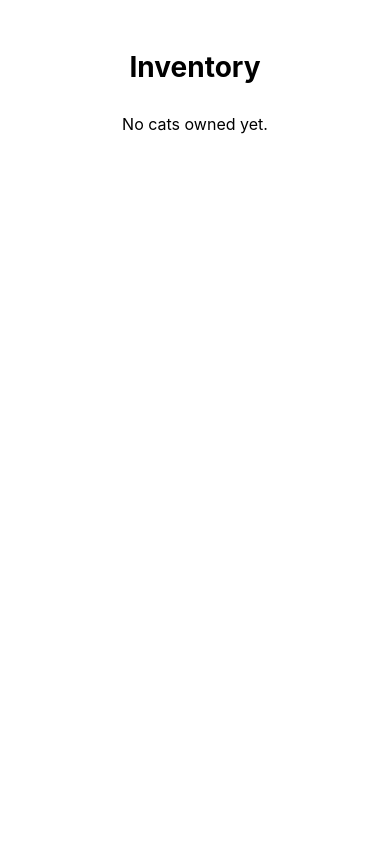
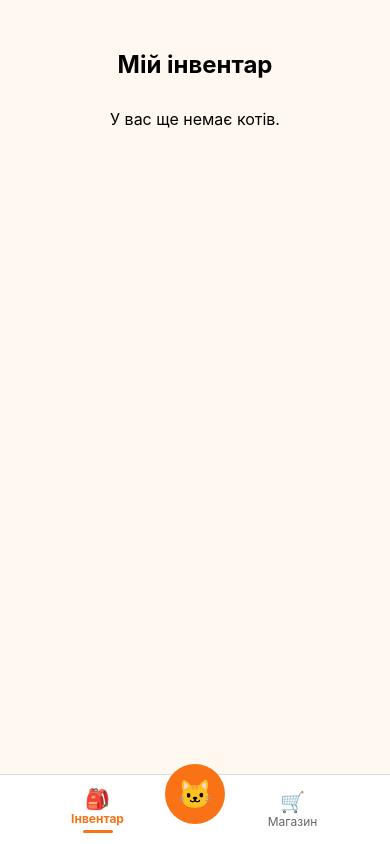
Before and after one commit to VitaliyPanchishniy/cat-clicker, a React Native app: screen /Inventory in a window 390 px wide. Built offline with nearby package versions, Linux system fonts and the light colour scheme.

Commit message:
добавив навігацію між екранами

```diff
--- a/App.tsx
+++ b/App.tsx
@@ -1,16 +1,18 @@
 import React from 'react';
 import { Provider } from 'react-redux';
+import { PersistGate } from 'redux-persist/integration/react';
 import { NavigationContainer } from '@react-navigation/native';
-import { store } from './src/store/store';
 import AppNavigator from './src/navigation/AppNavigator';
-
+import { store, persistor } from './src/store/store';
 
 export default function App() {
   return (
     <Provider store={store}>
-      <NavigationContainer>
-        <AppNavigator />
-      </NavigationContainer>
+      <PersistGate loading={null} persistor={persistor}>
+        <NavigationContainer>
+          <AppNavigator />
+        </NavigationContainer>
+      </PersistGate>
     </Provider>
   );
 }
--- a/package.json
+++ b/package.json
@@ -23,7 +23,8 @@
     "react-native-screens": "^4.10.0",
     "react-native-sound": "^0.11.2",
     "react-native-vector-icons": "^10.2.0",
-    "react-redux": "^9.2.0"
+    "react-redux": "^9.2.0",
+    "redux-persist": "^6.0.0"
   },
   "devDependencies": {
     "@babel/core": "^7.25.2",
--- a/src/screens/CounterScreen.tsx
+++ b/src/screens/CounterScreen.tsx
@@ -16,11 +16,11 @@ import { useNavigation } from '@react-navigation/native';
 
 const CounterScreen = () => {
   const dispatch = useAppDispatch();
-  const navigation =
-    useNavigation<NativeStackNavigationProp<RootStackParamList>>();
+  const navigation = useNavigation<NativeStackNavigationProp<RootStackParamList>>();
   const { points, selectedCat } = useAppSelector((state) => state.cats);
 
   const [fadeAnim] = useState(new Animated.Value(0));
+  const [activeTab, setActiveTab] = useState<'Inventory' | 'Shop'>('Inventory');
 
   const handleClick = () => {
     dispatch(addPoint());
@@ -31,6 +31,11 @@ const CounterScreen = () => {
       duration: 800,
       useNativeDriver: true,
     }).start();
+  };
+
+  const handleTabPress = (tab: 'Inventory' | 'Shop') => {
+    setActiveTab(tab);
+    navigation.navigate(tab);
   };
 
   return (
@@ -51,20 +56,43 @@ const CounterScreen = () => {
         </Animated.Text>
       </TouchableOpacity>
 
-      <View style={styles.bottomButtons}>
+      {/* Нижнє меню з 3 вкладками */}
+<View style={styles.bottomMenu}>
+  {/* Інвентар */}
   <TouchableOpacity
-          onPress={() => navigation.navigate('Inventory')}
-          style={styles.button}
+    style={styles.tabButton}
+    onPress={() => handleTabPress('Inventory')}
   >
-          <Text style={styles.buttonText}>🎒</Text>
+    <Text style={styles.icon}>🎒</Text>
+    <Text style={[styles.tabText, activeTab === 'Inventory' && styles.activeTabText]}>
+      Інвентар
+    </Text>
+    {activeTab === 'Inventory' && <View style={styles.activeLine} />}
   </TouchableOpacity>
+
+  {/* Центральна кнопка */}
+  <View style={styles.centerButtonWrapper}>
     <TouchableOpacity
-          onPress={() => navigation.navigate('Shop')}
-          style={styles.button}
+      style={styles.centerButton}
+      onPress={() => navigation.navigate('Counter')} // або залишити порожнім, якщо вже на Home
     >
-          <Text style={styles.buttonText}>🛒</Text>
+      <Text style={styles.centerIcon}>🐱</Text>
     </TouchableOpacity>
   </View>
+
+  {/* Магазин */}
+  <TouchableOpacity
+    style={styles.tabButton}
+    onPress={() => handleTabPress('Shop')}
+  >
+    <Text style={styles.icon}>🛒</Text>
+    <Text style={[styles.tabText, activeTab === 'Shop' && styles.activeTabText]}>
+      Магазин
+    </Text>
+    {activeTab === 'Shop' && <View style={styles.activeLine} />}
+  </TouchableOpacity>
+</View>
+
     </View>
   );
 };
@@ -98,20 +126,72 @@ const styles = StyleSheet.create({
     textAlign: 'center',
     width: '100%',
   },
-  bottomButtons: {
+  bottomMenu: {
     flexDirection: 'row',
+    justifyContent: 'space-around',
+    alignItems: 'center',
     position: 'absolute',
-    bottom: 30,
+    bottom: 0,
     width: '100%',
-    justifyContent: 'space-between',
-    paddingHorizontal: 30,
+    height: 70,
+    backgroundColor: '#fff',
+    borderTopWidth: 1,
+    borderTopColor: '#ddd',
   },
-  button: {
-    backgroundColor: '#008080',
-    padding: 12,
+  tabButton: {
+    flex: 1,
+    alignItems: 'center',
+    justifyContent: 'center',
+    position: 'relative',
+    paddingVertical: 8,
+  },
+  icon: {
+    fontSize: 22,
+  },
+  tabText: {
+    fontSize: 12,
+    color: '#666',
+    marginTop: 4,
+  },
+  activeTabText: {
+    color: '#ff6600', // помаранчевий текст для активної вкладки
+    fontWeight: 'bold',
+  },
+  activeLine: {
+    position: 'absolute',
+    top: 0,
+    height: 3,
+    width: '60%',
+    backgroundColor: '#ff6600',
+    borderRadius: 2,
+  },
+  centerButtonWrapper: {
+  width: 70,
+  height: 70,
+  borderRadius: 35,
+  backgroundColor: '#fff',
+  alignItems: 'center',
+  justifyContent: 'center',
+  marginBottom: 30,
+},
+
+centerButton: {
+  width: 60,
+  height: 60,
   borderRadius: 30,
+  backgroundColor: '#ff6600',
+  justifyContent: 'center',
+  alignItems: 'center',
+  shadowColor: '#000',
+  shadowOffset: { width: 0, height: 4 },
+  shadowOpacity: 0.3,
+  shadowRadius: 4,
+  elevation: 5,
 },
-  buttonText: {
-    fontSize: 24,
+
+centerIcon: {
+  fontSize: 28,
+  color: '#fff',
 },
+
 });
--- a/src/screens/InventoryScreen.tsx
+++ b/src/screens/InventoryScreen.tsx
@@ -1,39 +1,83 @@
-import React from 'react';
+import React, { useState } from 'react';
 import { View, Text, FlatList, StyleSheet, TouchableOpacity } from 'react-native';
 import { useAppDispatch, useAppSelector } from '../store/hooks';
 import { selectCat } from '../store/catsSlice';
+import { useNavigation } from '@react-navigation/native';
+import { NativeStackNavigationProp } from '@react-navigation/native-stack';
+import { RootStackParamList } from '../navigation/AppNavigator';
 import CatImage from '../components/CatImage';
 
 const InventoryScreen = () => {
   const dispatch = useAppDispatch();
+  const navigation = useNavigation<NativeStackNavigationProp<RootStackParamList>>();
   const { ownedCats, selectedCat } = useAppSelector((state) => state.cats);
+  const [activeTab, setActiveTab] = useState<'Inventory' | 'Shop' | 'Counter'>('Inventory');
+
+  const handleTabPress = (tab: 'Shop' | 'Counter') => {
+    setActiveTab(tab);
+    navigation.navigate(tab);
+  };
 
   return (
     <View style={styles.container}>
-      <Text style={styles.title}>Inventory</Text>
+      <Text style={styles.title}>Мій інвентар</Text>
+
       {ownedCats.length === 0 ? (
-        <Text style={styles.empty}>No cats owned yet.</Text>
+        <Text style={styles.empty}>У вас ще немає котів.</Text>
       ) : (
         <FlatList
           data={ownedCats}
           keyExtractor={(item) => item.id}
+          numColumns={2}
+          contentContainerStyle={styles.list}
           renderItem={({ item }) => {
             const isSelected = selectedCat?.id === item.id;
             return (
               <TouchableOpacity
                 onPress={() => dispatch(selectCat(item))}
-                style={[styles.card, isSelected && styles.selectedCard]}
+                style={[styles.catCard, isSelected && styles.selectedCard]}
               >
-                <CatImage url={item.url} width={120} height={120} />
-                <Text style={styles.idText}>ID: {item.id}</Text>
-                {isSelected && <Text style={styles.selectedLabel}>Selected</Text>}
+                <CatImage url={item.url} width={100} height={100} />
+                <Text style={styles.catId}>ID: {item.id}</Text>
+                {isSelected && <Text style={styles.selectedLabel}>Обраний</Text>}
               </TouchableOpacity>
             );
           }}
-          numColumns={2}
-          contentContainerStyle={styles.list}
         />
       )}
+
+      <View style={styles.bottomMenu}>
+        {/* Інвентар */}
+        <TouchableOpacity style={styles.tabButton}>
+          <Text style={styles.icon}>🎒</Text>
+          <Text style={[styles.tabText, activeTab === 'Inventory' && styles.activeTabText]}>
+            Інвентар
+          </Text>
+          {activeTab === 'Inventory' && <View style={styles.activeLine} />}
+        </TouchableOpacity>
+
+        {/* Центральна кнопка */}
+        <View style={styles.centerButtonWrapper}>
+          <TouchableOpacity
+            style={styles.centerButton}
+            onPress={() => handleTabPress('Counter')}
+          >
+            <Text style={styles.centerIcon}>🐱</Text>
+          </TouchableOpacity>
+        </View>
+
+        {/* Магазин */}
+        <TouchableOpacity
+          style={styles.tabButton}
+          onPress={() => handleTabPress('Shop')}
+        >
+          <Text style={styles.icon}>🛒</Text>
+          <Text style={[styles.tabText, activeTab === 'Shop' && styles.activeTabText]}>
+            Магазин
+          </Text>
+          {activeTab === 'Shop' && <View style={styles.activeLine} />}
+        </TouchableOpacity>
+      </View>
     </View>
   );
 };
@@ -43,11 +87,11 @@ export default InventoryScreen;
 const styles = StyleSheet.create({
   container: {
     flex: 1,
+    backgroundColor: '#FFF8F0',
     paddingTop: 50,
-    backgroundColor: '#fff',
   },
   title: {
-    fontSize: 28,
+    fontSize: 24,
     fontWeight: 'bold',
     alignSelf: 'center',
     marginBottom: 10,
@@ -58,30 +102,89 @@ const styles = StyleSheet.create({
     marginTop: 20,
   },
   list: {
-    paddingHorizontal: 10,
-    paddingBottom: 30,
+    paddingHorizontal: 16,
+    paddingBottom: 100,
   },
-  card: {
+  catCard: {
     flex: 1,
-    margin: 10,
+    margin: 8,
+    backgroundColor: '#fff',
+    borderRadius: 12,
+    padding: 8,
     alignItems: 'center',
-    backgroundColor: '#f0f0f0',
-    padding: 10,
-    borderRadius: 12,
+    elevation: 3,
   },
   selectedCard: {
     borderWidth: 2,
-    borderColor: '#ff8c00',
+    borderColor: '#FF8C00',
   },
-  idText: {
-    marginTop: 5,
+  catPrice: {
+    marginTop: 8,
+    fontSize: 14,
+    fontWeight: 'bold',
+    color: '#FF8C00',
+  },
+  catId: {
+    fontSize: 12,
+    color: '#666',
+    marginTop: 4,
+  },
+  selectedLabel: {
+    fontSize: 14,
+    color: '#FF8C00',
+    fontWeight: 'bold',
+    marginTop: 4,
+  },
+  bottomMenu: {
+    position: 'absolute',
+    bottom: 0,
+    flexDirection: 'row',
+    width: '100%',
+    height: 70,
+    backgroundColor: '#fff',
+    justifyContent: 'space-around',
+    alignItems: 'center',
+    borderTopWidth: 1,
+    borderColor: '#ddd',
+  },
+  tabButton: {
+    alignItems: 'center',
+    flex: 1,
+  },
+  icon: {
+    fontSize: 20,
+  },
+  tabText: {
     fontSize: 12,
     color: '#666',
   },
-  selectedLabel: {
-    marginTop: 4,
-    fontSize: 14,
-    color: '#ff8c00',
+  activeTabText: {
+    color: '#F97316',
     fontWeight: 'bold',
   },
+  activeLine: {
+    marginTop: 4,
+    height: 3,
+    width: 30,
+    backgroundColor: '#F97316',
+    borderRadius: 2,
+  },
+  centerButtonWrapper: {
+    position: 'absolute',
+    bottom: 20,
+    alignSelf: 'center',
+  },
+  centerButton: {
+    backgroundColor: '#F97316',
+    width: 60,
+    height: 60,
+    borderRadius: 30,
+    justifyContent: 'center',
+    alignItems: 'center',
+    elevation: 5,
+  },
+  centerIcon: {
+    fontSize: 28,
+    color: '#fff',
+  },
 });
--- a/src/screens/ShopScreen.tsx
+++ b/src/screens/ShopScreen.tsx
@@ -1,4 +1,4 @@
-import React, { useRef } from 'react';
+import React, { useRef, useState } from 'react';
 import {
   View,
   Text,
@@ -13,13 +13,17 @@ import { useAppDispatch, useAppSelector } from '../store/hooks';
 import { buyCat } from '../store/catsSlice';
 import { useGetCatsQuery } from '../services/api/api';
 import { Cat } from '../services/api/types';
-import { colors } from '../styles/colors';
+import { useNavigation } from '@react-navigation/native';
+import { NativeStackNavigationProp } from '@react-navigation/native-stack';
+import { RootStackParamList } from '../navigation/AppNavigator';
 
 const ShopScreen = () => {
   const dispatch = useAppDispatch();
-  const { data: cats, isLoading, error } = useGetCatsQuery();
+  const points = useAppSelector((state) => state.cats.points);
   const ownedCats = useAppSelector((state) => state.cats.ownedCats);
-  const points = useAppSelector((state) => state.cats.points);
+  const navigation = useNavigation<NativeStackNavigationProp<RootStackParamList>>();
+  const { data: cats = [], isLoading, error } = useGetCatsQuery();
+  const [activeTab, setActiveTab] = useState<'Inventory' | 'Shop' | 'Counter'>('Shop');
 
   const animatedValues = useRef<Animated.Value[]>([]).current;
 
@@ -44,6 +48,11 @@ const ShopScreen = () => {
     });
   };
 
+  const handleTabPress = (tab: 'Inventory' | 'Counter') => {
+    setActiveTab(tab);
+    navigation.navigate(tab);
+  };
+
   const renderItem = ({ item, index }: { item: Cat; index: number }) => {
     const isOwned = ownedCats.some((c) => c.id === item.id);
     const animatedStyle = {
@@ -52,18 +61,19 @@ const ShopScreen = () => {
     };
 
     return (
-      <Animated.View style={[styles.catContainer, animatedStyle]}>
-        <Image source={{ uri: item.url }} style={styles.catImage} resizeMode="contain" />
-        <Text style={styles.price}>💰 {item.price}</Text>
+      <Animated.View style={[styles.catCard, animatedStyle]}>
+        <Image source={{ uri: item.url }} style={styles.catImage} resizeMode="cover" />
+        <Text style={styles.catPrice}>💰 {item.price}</Text>
         <TouchableOpacity
           style={[
-            styles.button,
-            isOwned || points < item.price ? styles.buttonDisabled : null,
+           styles.buyButton,
+            (isOwned || points < item.price) && styles.buttonDisabled
           ]}
+
           onPress={() => handleBuy(item, index)}
           disabled={isOwned || points < item.price}
         >
-          <Text style={styles.buttonText}>
+          <Text style={styles.buyButtonText}>
             {isOwned ? 'Уже куплено' : 'Купити'}
           </Text>
         </TouchableOpacity>
@@ -74,7 +84,7 @@ const ShopScreen = () => {
   if (isLoading) {
     return (
       <View style={styles.center}>
-        <ActivityIndicator size="large" color={colors.white} />
+        <ActivityIndicator size="large" color="#F97316" />
         <Text>Завантаження котів...</Text>
       </View>
     );
@@ -94,11 +104,36 @@ const ShopScreen = () => {
       <Text style={styles.points}>CatCoins: {points}</Text>
       <FlatList
         data={cats}
+        keyExtractor={(item) => item.id}
+        numColumns={2}
+        contentContainerStyle={styles.list}
         renderItem={renderItem}
-        keyExtractor={(item) => item.id}
-        contentContainerStyle={styles.list}
-        numColumns={2}
       />
+
+      {/* Нижнє меню */}
+      <View style={styles.bottomMenu}>
+        <TouchableOpacity style={styles.tabButton} onPress={() => handleTabPress('Inventory')}>
+          <Text style={styles.icon}>🎒</Text>
+          <Text style={[styles.tabText, activeTab === 'Inventory' && styles.activeTabText]}>
+            Інвентар
+          </Text>
+          {activeTab === 'Inventory' && <View style={styles.activeLine} />}
+        </TouchableOpacity>
+
+        <View style={styles.centerButtonWrapper}>
+          <TouchableOpacity style={styles.centerButton} onPress={() => handleTabPress('Counter')}>
+            <Text style={styles.centerIcon}>🐱</Text>
+          </TouchableOpacity>
+        </View>
+
+        <TouchableOpacity style={styles.tabButton}>
+          <Text style={styles.icon}>🛒</Text>
+          <Text style={[styles.tabText, activeTab === 'Shop' && styles.activeTabText]}>
+            Магазин
+          </Text>
+          {activeTab === 'Shop' && <View style={styles.activeLine} />}
+        </TouchableOpacity>
+      </View>
     </View>
   );
 };
@@ -106,73 +141,65 @@ const ShopScreen = () => {
 export default ShopScreen;
 
 const styles = StyleSheet.create({
-  container: {
+  container: { flex: 1, backgroundColor: '#FFF8F0', paddingTop: 50 },
+  center: { flex: 1, justifyContent: 'center', alignItems: 'center', backgroundColor: '#FFF8F0' },
+  title: { fontSize: 24, fontWeight: 'bold', alignSelf: 'center' },
+  points: { fontSize: 16, textAlign: 'center', marginVertical: 10 },
+  errorText: { color: 'red', fontSize: 16 },
+  list: { paddingHorizontal: 16, paddingBottom: 100 },
+  catCard: {
     flex: 1,
-    padding: 16,
-    backgroundColor: '#FFF8F0',
-  },
-  center: {
-    flex: 1,
-    justifyContent: 'center',
+    margin: 8,
+    backgroundColor: '#fff',
+    borderRadius: 12,
+    padding: 8,
     alignItems: 'center',
-    backgroundColor: '#FFF8F0',
-  },
-  title: {
-    fontSize: 28,
-    fontWeight: 'bold',
-    textAlign: 'center',
-    marginBottom: 10,
-    color: colors.darkGray || '#000',
-  },
-  points: {
-    fontSize: 16,
-    textAlign: 'center',
-    marginBottom: 12,
-    color: colors.darkGray || '#000',
-  },
-  errorText: {
-    color: 'red',
-    fontSize: 16,
-  },
-  list: {
-    gap: 16,
-    justifyContent: 'center',
-  },
-  catContainer: {
-    backgroundColor: '#FFEDD5',
-    borderRadius: 16,
-    padding: 10,
-    alignItems: 'center',
-    margin: 8,
-    flex: 1,
-    shadowColor: '#000',
-    shadowOffset: { width: 0, height: 1 },
-    shadowOpacity: 0.2,
-    shadowRadius: 2,
     elevation: 3,
   },
-  catImage: {
-    width: 120,
-    height: 120,
-    borderRadius: 10,
-    marginBottom: 8,
-  },
-  price: {
-    fontSize: 16,
-    fontWeight: '600',
-    marginBottom: 6,
-  },
-  button: {
+  catImage: { width: 100, height: 100, borderRadius: 8 },
+  catPrice: { marginTop: 8, fontSize: 14, fontWeight: 'bold', color: '#FF8C00' },
+  buyButton: {
+    marginTop: 6,
     backgroundColor: '#F97316',
     paddingVertical: 6,
     paddingHorizontal: 16,
     borderRadius: 20,
   },
-  buttonDisabled: {
-    backgroundColor: '#D4D4D4',
+  buyButtonText: { color: '#fff', fontWeight: 'bold' },
+  buttonDisabled: { backgroundColor: '#D4D4D4' },
+
+  bottomMenu: {
+    position: 'absolute',
+    bottom: 0,
+    flexDirection: 'row',
+    width: '100%',
+    height: 70,
+    backgroundColor: '#fff',
+    justifyContent: 'space-around',
+    alignItems: 'center',
+    borderTopWidth: 1,
+    borderColor: '#ddd',
   },
-  buttonText: {
-    color: '#fff',
-    fontWeight: 'bold',
+  tabButton: { alignItems: 'center', flex: 1 },
+  icon: { fontSize: 20 },
+  tabText: { fontSize: 12, color: '#666' },
+  activeTabText: { color: '#F97316', fontWeight: 'bold' },
+  activeLine: {
+    marginTop: 4,
+    height: 3,
+    width: 30,
+    backgroundColor: '#F97316',
+    borderRadius: 2,
   },
+  centerButtonWrapper: { position: 'absolute', bottom: 20, alignSelf: 'center' },
+  centerButton: {
+    backgroundColor: '#F97316',
+    width: 60,
+    height: 60,
+    borderRadius: 30,
+    justifyContent: 'center',
+    alignItems: 'center',
+    elevation: 5,
+  },
+  centerIcon: { fontSize: 28, color: '#fff' },
 });
```
Also changed, not shown: src/components/NavigationBar.tsx (added, +65 -0 lines), src/store/store.ts (+30 -8 lines), 1 other file (tests, documents, lock files or other folders). Lines whose indentation alone changed are shown as unchanged.
